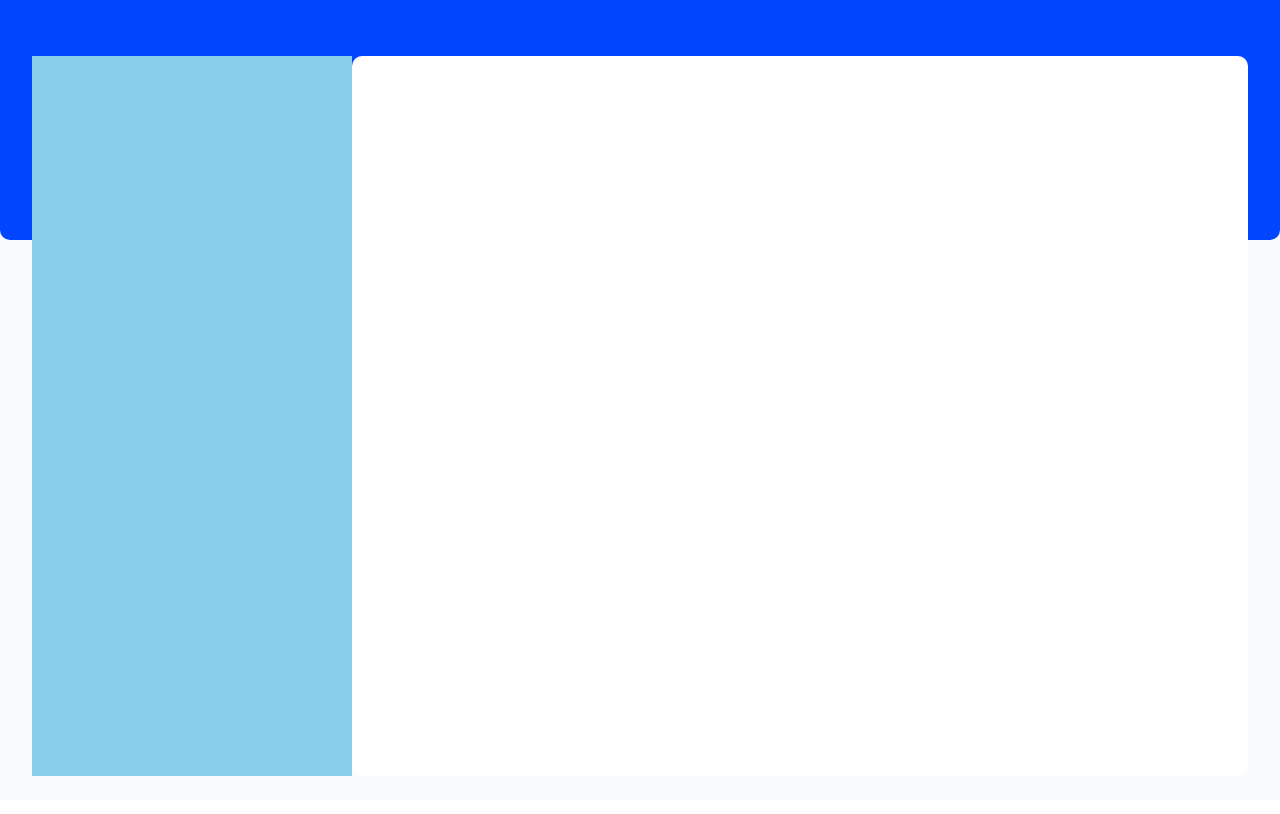
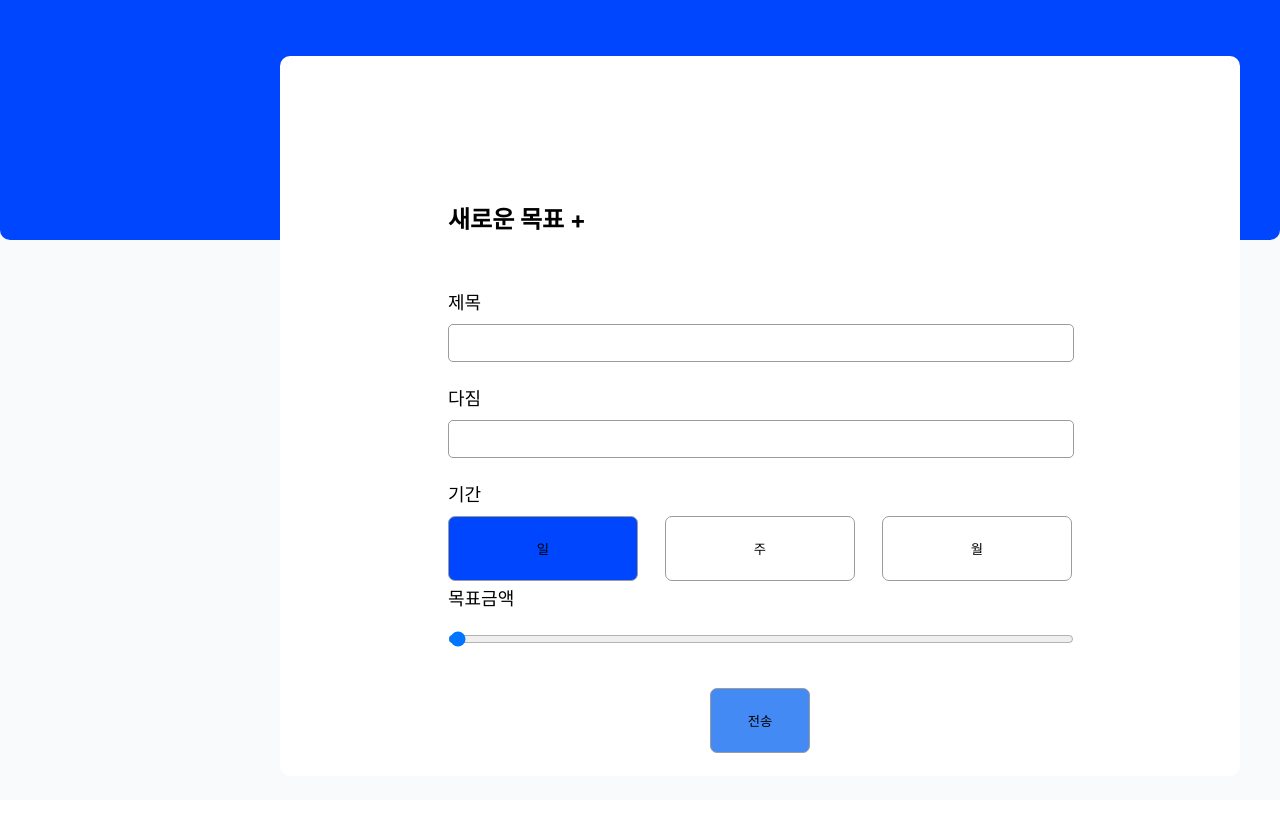
Before and after one commit to zosam-mosam/clink, a React (Create React App) app in the folder clink-react-app/: page / in a window 1280 px wide. Shown: the top 814 px of the page. Built offline with nearby package versions, Linux system fonts and the light colour scheme.

Commit message:
Add newChallenge, Button 컴포넌트

```diff
--- a/clink-react-app/package.json
+++ b/clink-react-app/package.json
@@ -7,6 +7,7 @@
     "@testing-library/react": "^13.4.0",
     "@testing-library/user-event": "^13.5.0",
     "global": "^4.4.0",
+    "node-sass": "^9.0.0",
     "react": "^18.2.0",
     "react-dom": "^18.2.0",
     "react-scripts": "^5.0.1",
--- a/clink-react-app/src/App.css
+++ b/clink-react-app/src/App.css
@@ -1,38 +1,3 @@
 .App {
   text-align: center;
 }
-
-.App-logo {
-  height: 40vmin;
-  pointer-events: none;
-}
-
-@media (prefers-reduced-motion: no-preference) {
-  .App-logo {
-    animation: App-logo-spin infinite 20s linear;
-  }
-}
-
-.App-header {
-  background-color: #282c34;
-  min-height: 100vh;
-  display: flex;
-  flex-direction: column;
-  align-items: center;
-  justify-content: center;
-  font-size: calc(10px + 2vmin);
-  color: white;
-}
-
-.App-link {
-  color: #61dafb;
-}
-
-@keyframes App-logo-spin {
-  from {
-    transform: rotate(0deg);
-  }
-  to {
-    transform: rotate(360deg);
-  }
-}
--- a/clink-react-app/src/App.js
+++ b/clink-react-app/src/App.js
@@ -1,10 +1,12 @@
 import './App.css';
 import Main from './components/Main';
+import NewChallenge from './components/NewChallenge';
 
 function App() {
   return (
     <div className="App">
       <Main />
+      <NewChallenge />
     </div>
   );
 }
--- /dev/null
+++ b/clink-react-app/src/components/Button.js
@@ -0,0 +1,27 @@
+import React from 'react';
+import '../styles/Button.scss';
+
+const Button = ({
+  type = 'button',
+  className,
+  width,
+  height,
+  margin,
+  padding,
+  onClick,
+  children,
+  backgroundColor,
+}) => {
+  return (
+    <button
+      type={type}
+      className={className}
+      onClick={onClick}
+      style={{ width, height, padding, margin, backgroundColor }}
+    >
+      {children}
+    </button>
+  );
+};
+
+export default Button;
--- a/clink-react-app/src/components/Main.js
+++ b/clink-react-app/src/components/Main.js
@@ -1,13 +1,16 @@
 import React from 'react';
-import '../styles/Main.css';
+import '../styles/Main.scss';
+import NewChallenge from './NewChallenge';
 
 const Main = () => {
   return (
     <div className="main">
-      <div className="mainBackgroundTop"></div>
-      <div className="mainBackgroundBottom">
-        <div className="mainMenu">{/* 메뉴 넣을 자리  */}</div>
-        <div className="mainContent"></div>
+      <div className="backgroundTop"></div>
+      <div className="backgroundBottom">
+        {/* 메뉴 넣을 자리 </div> */}
+        <div className="content">
+          <NewChallenge />
+        </div>
       </div>
     </div>
   );
--- /dev/null
+++ b/clink-react-app/src/components/NewChallenge.js
@@ -0,0 +1,42 @@
+import React from 'react';
+import '../styles/NewChallenge.scss';
+import Button from './Button';
+
+const NewChallenge = () => {
+  return (
+    <div className="newChallenge">
+      <div className="container">
+        <div className="header">
+          <h2>새로운 목표 +</h2>
+        </div>
+        <div className="title">
+          <div className="titleText">제목</div>
+          <input></input>
+        </div>
+        <div className="promise">
+          <div className="promiseText">다짐</div>
+          <input></input>
+        </div>
+        <div className="duration">
+          <div className="durationText">기간</div>
+          <div className="buttonList">
+            <Button backgroundColor="#0046FF">일</Button>
+            <Button backgroundColor="#ffffff">주</Button>
+            <Button backgroundColor="#ffffff">월</Button>
+          </div>
+        </div>
+        <div className="moneyRange">
+          <div className="moneyRangeText">목표금액</div>
+          <input type="range" min="0" max="50000"></input>
+        </div>
+        <div>
+          <Button width="100px" backgroundColor="#438AF4">
+            전송
+          </Button>
+        </div>
+      </div>
+    </div>
+  );
+};
+
+export default NewChallenge;
--- /dev/null
+++ b/clink-react-app/src/styles/Button.scss
@@ -0,0 +1,7 @@
+button {
+  width: 190px;
+  height: 65px;
+  border-radius: 7px;
+  border: 1px solid #9c9c9c;
+  cursor: pointer;
+}
--- a/clink-react-app/src/styles/Main.css
+++ /dev/null
@@ -1,41 +0,0 @@
-* {
-  padding: 0;
-  margin: 0;
-}
-.main {
-  width: 100vw;
-  height: 100vh;
-  position: absolute;
-  background-color: #f8fafb;
-}
-.mainBackgroundTop {
-  width: 100%;
-  height: 30%;
-  background-color: #0046ff;
-  border-radius: 0 0 10px 10px;
-  z-index: 2;
-  position: relative;
-}
-.mainBackgroundBottom {
-  position: absolute;
-  bottom: 3%;
-  width: 100%;
-  height: 90%;
-  display: flex;
-  justify-content: center;
-}
-.mainMenu {
-  position: relative;
-  width: 25%;
-  height: 100%;
-  background-color: skyblue;
-  z-index: 4;
-}
-.mainContent {
-  position: relative;
-  width: 70%;
-  height: 100%;
-  background-color: #ffffff;
-  z-index: 4;
-  border-radius: 10px;
-}
--- /dev/null
+++ b/clink-react-app/src/styles/Main.scss
@@ -0,0 +1,38 @@
+@mixin space($width, $height, $position) {
+  width: $width;
+  height: $height;
+  position: $position;
+}
+* {
+  padding: 0;
+  margin: 0;
+}
+.main {
+  @include space(100vw, 100vh, absolute);
+  background-color: #f8fafb;
+  .backgroundTop {
+    @include space(100%, 30%, relative);
+    background-color: #0046ff;
+    border-radius: 0 0 10px 10px;
+    z-index: 2;
+  }
+  .backgroundBottom {
+    @include space(100%, 90%, absolute);
+    bottom: 3%;
+    display: flex;
+    justify-content: right;
+    // margin-right: 5vh;
+    .menu {
+      // @include space(20%, 100%, relative);
+      // background-color: skyblue;
+      // z-index: 4;
+    }
+    .content {
+      @include space(75%, 100%, relative);
+      background-color: #ffffff;
+      z-index: 4;
+      border-radius: 10px;
+      margin-right: 5vh;
+    }
+  }
+}
--- /dev/null
+++ b/clink-react-app/src/styles/NewChallenge.scss
@@ -0,0 +1,57 @@
+.newChallenge {
+  margin: 0 auto;
+  padding: 4em;
+  width: 65%;
+  .header {
+    width: 100%;
+    height: 11vh;
+    // border: 1px solid #9c9c9c;
+    h2 {
+      text-align: left;
+      margin: 0 auto;
+      margin-top: 10vh;
+    }
+  }
+  .title {
+    height: 12vh;
+    .titleText {
+      font-size: 18px;
+      text-align: left;
+      margin-bottom: 10px;
+    }
+  }
+  .promise {
+    height: 12vh;
+    .promiseText {
+      font-size: 18px;
+      text-align: left;
+      margin-bottom: 10px;
+    }
+  }
+  .duration {
+    height: 13vh;
+    .durationText {
+      font-size: 18px;
+      text-align: left;
+      margin-bottom: 10px;
+    }
+    .buttonList {
+      display: flex;
+      justify-content: space-between;
+    }
+  }
+  .moneyRange {
+    height: 13vh;
+    .moneyRangeText {
+      font-size: 18px;
+      text-align: left;
+      margin-bottom: 10px;
+    }
+  }
+  input {
+    border: 1px solid #9c9c9c;
+    border-radius: 5px;
+    width: 100%;
+    height: 4.5vh;
+  }
+}
```
Also changed, not shown: 1 other file (tests, documents, lock files or other folders).
